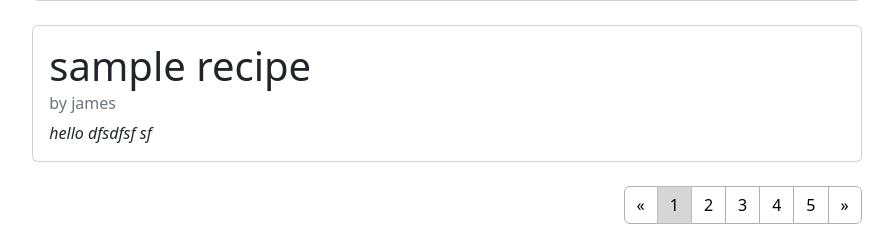
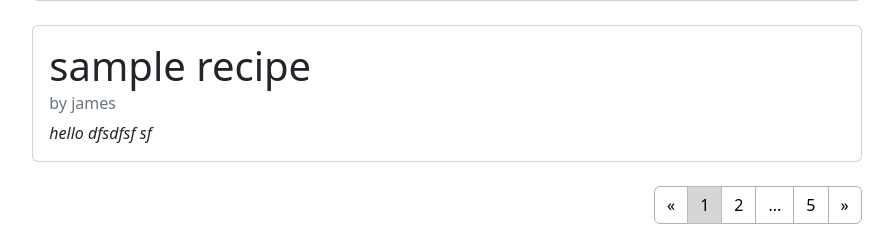
Before and after one commit to b0kja85/nomnom-guide, a Django app: page / in a window 1280 px wide. Shown: the part 1040-1280 px from the top of the page, without its empty margins (193-1086 px from the left). Run offline with Django 3.2, Linux system fonts and the light colour scheme; data comes from the database, SQL or seed files in the repository.

Commit message:
fix: fixed pagination

```diff
--- a/recipes/templates/recipes/home.html
+++ b/recipes/templates/recipes/home.html
@@ -30,27 +30,36 @@
 
 <nav aria-label="Page navigation">
     <ul class="pagination justify-content-end">
+        <!-- Previous Page -->
         {% if page_obj.has_previous %}
-            <li class="page-item"><a class="page-link" href="?page={{ page_obj.previous_page_number }}">&laquo; </a></li>
+            <li class="page-item"><a class="page-link" href="?page={{ page_obj.previous_page_number }}">&laquo;</a></li>
         {% else %}
             <li class="page-item disabled"><span class="page-link">&laquo;</span></li>
         {% endif %}
 
+        <!-- Page Numbers -->
         {% for num in page_obj.paginator.page_range %}
             {% if num == page_obj.number %}
-                <li class="page-item active"><span class="page-link">{{ num }} <span class="sr-only"></span></span></li>
-            {% elif num > page_obj.number%}
+                <!-- Highlight Current Page -->
+                <li class="page-item active"><span class="page-link">{{ num }}</span></li>
+            {% elif num >= page_obj.number|add:'-1' and num <= page_obj.number|add:'1' %}
                 <li class="page-item"><a class="page-link" href="?page={{ num }}">{{ num }}</a></li>
+            {% elif num == 1 or num == page_obj.paginator.num_pages %}
+                <li class="page-item"><a class="page-link" href="?page={{ num }}">{{ num }}</a></li>
+            {% elif num == page_obj.number|add:'-2' or num == page_obj.number|add:'2' %}
+                <li class="page-item disabled"><span class="page-link">...</span></li>
             {% endif %}
         {% endfor %}
 
+        <!-- Next Page -->
         {% if page_obj.has_next %}
-            <li class="page-item"><a class="page-link" href="?page={{ page_obj.next_page_number }}"> &raquo;</a></li>
+            <li class="page-item"><a class="page-link" href="?page={{ page_obj.next_page_number }}">&raquo;</a></li>
         {% else %}
             <li class="page-item disabled"><span class="page-link">&raquo;</span></li>
         {% endif %}
     </ul>
 </nav>
+
 
 <style>
     .custom-focus:focus {
```
